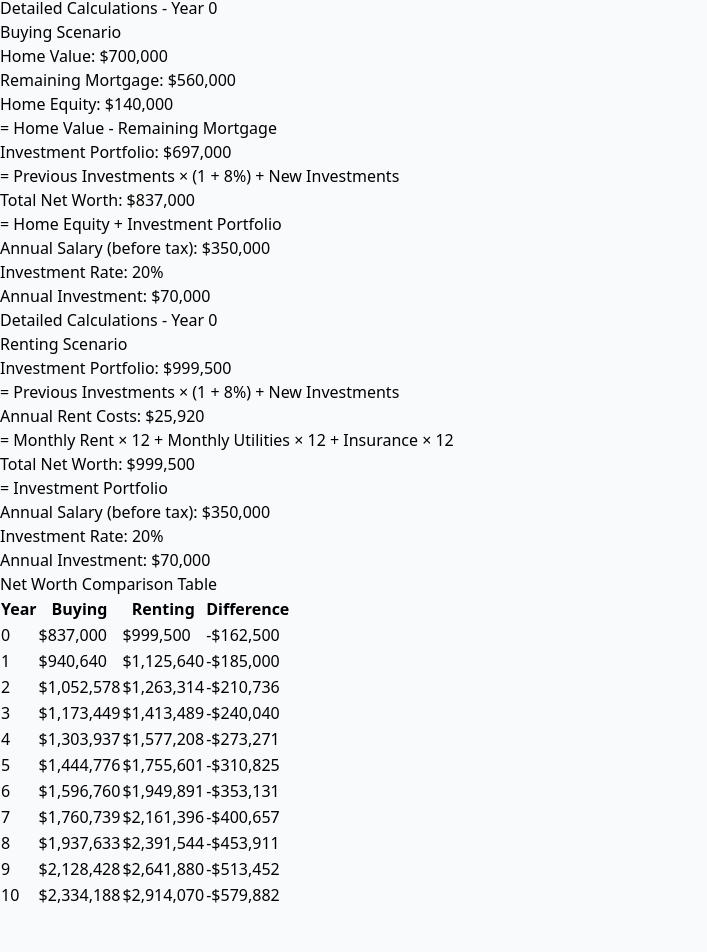
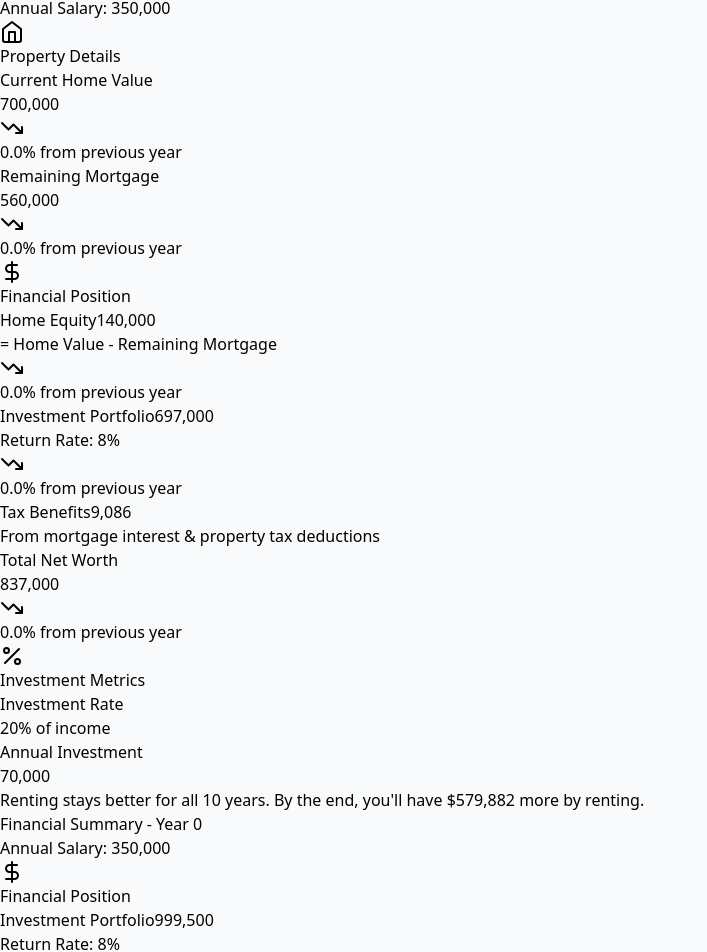
Before and after one commit to MaksimDan/housing-calculator, a React (Vite) app: page / in a window 1280 px wide. Shown: the part 1468-2420 px from the top of the page, without its empty margins (0-707 px from the left). Before the commit the page ends 2376 px from the top, so only its background shows below. Built offline with nearby package versions, Linux system fonts and the light colour scheme.

Commit message:
make the calculator OP

```diff
--- a/src/HousingCalculator.tsx
+++ b/src/HousingCalculator.tsx
@@ -1,5 +1,6 @@
 import React, { useState, useMemo } from "react";
 import { HelpCircle } from "lucide-react";
+import { TrendingUp, TrendingDown, Home, DollarSign, Percent } from 'lucide-react';
 import {
   LineChart,
   Line,
@@ -11,87 +12,171 @@ import {
   Legend,
 } from "recharts";
 
-// Detailed Math Card Component
-const DetailedMathCard = ({ data, showBuying }) => {
+const DetailedMathCard = ({ data, showBuying, previousYearData }) => {
   if (!data) return null;
 
-  const formatCurrency = (num) => `$${Math.abs(num).toLocaleString()}`;
+  const formatCurrency = (num) => {
+    if (num === undefined || num === null) return '$0';
+    return `${Math.abs(num).toLocaleString()}`;
+  };
+
+  const formatPercent = (num) => {
+    if (num === undefined || num === null) return '0.0%';
+    return `${Number(num).toFixed(1)}%`;
+  };
+
+  const calculateYearOverYearChange = (current, previous) => {
+    if (current === undefined || current === null ||
+      previous === undefined || previous === null ||
+      previous === 0) {
+      return null;
+    }
+    return ((current - previous) / previous) * 100;
+  };
+
+  const yearlyChanges = previousYearData ? {
+    homeValue: calculateYearOverYearChange(data.homeValue, previousYearData.homeValue),
+    netWorthBuying: calculateYearOverYearChange(data.buying, previousYearData.buying),
+    netWorthRenting: calculateYearOverYearChange(data.renting, previousYearData.renting),
+    homeEquity: calculateYearOverYearChange(data.homeEquity, previousYearData.homeEquity),
+    investmentsBuying: calculateYearOverYearChange(data.investmentsBuying, previousYearData.investmentsBuying),
+    investmentsRenting: calculateYearOverYearChange(data.investmentsRenting, previousYearData.investmentsRenting),
+    remainingLoan: calculateYearOverYearChange(data.remainingLoan, previousYearData.remainingLoan)
+  } : null;
+
+  const renderChangeIndicator = (change) => {
+    if (change === null) return null;
+    return (
+      <div className="text-xs text-gray-500 flex items-center gap-1">
+        {change > 0 ? (
+          <TrendingUp className="w-3 h-3 text-green-500" />
+        ) : (
+          <TrendingDown className="w-3 h-3 text-red-500" />
+        )}
+        {formatPercent(change)} from previous year
+      </div>
+    );
+  };
 
   return (
-    <div className="bg-white rounded-lg shadow-sm border border-gray-200 p-4 text-sm">
-      <h3 className="font-medium mb-3">
-        Detailed Calculations - Year {data.year}
+    <div className="bg-white rounded-lg shadow-sm border border-gray-200 p-6 space-y-6">
+      <div className="flex items-center justify-between">
+        <h3 className="text-lg font-semibold">
+          Financial Summary - Year {data.year}
         </h3>
+        <span className="text-sm text-gray-500">
+          Annual Salary: {formatCurrency(data.salary)}
+        </span>
+      </div>
 
       {showBuying ? (
-        <>
-          <div className="space-y-2">
-            <h4 className="font-medium text-blue-600">Buying Scenario</h4>
-            <div className="pl-4 space-y-1">
-              <div>Home Value: {formatCurrency(data.homeValue)}</div>
+        <div className="space-y-6">
+          <div className="border-b pb-4">
+            <h4 className="flex items-center gap-2 text-blue-600 font-medium mb-3">
+              <Home className="w-4 h-4" /> Property Details
+            </h4>
+            <div className="grid grid-cols-2 gap-4">
               <div>
-                Remaining Mortgage: {formatCurrency(data.remainingLoan)}
+                <div className="text-sm text-gray-600">Current Home Value</div>
+                <div className="font-medium">{formatCurrency(data.homeValue)}</div>
+                {renderChangeIndicator(yearlyChanges?.homeValue)}
               </div>
-              <div>Home Equity: {formatCurrency(data.homeEquity)}</div>
-              <div className="text-xs text-gray-500 pl-2">
-                = Home Value - Remaining Mortgage
-              </div>
-
-              <div className="mt-2">
-                Investment Portfolio: {formatCurrency(data.investmentsBuying)}
-              </div>
-              <div className="text-xs text-gray-500 pl-2">
-                = Previous Investments × (1 + {data.investmentReturn}%) + New
-                Investments
-              </div>
-
-              <div className="mt-2 font-medium">
-                Total Net Worth: {formatCurrency(data.buying)}
-              </div>
-              <div className="text-xs text-gray-500 pl-2">
-                = Home Equity + Investment Portfolio
+              <div>
+                <div className="text-sm text-gray-600">Remaining Mortgage</div>
+                <div className="font-medium">{formatCurrency(data.remainingLoan)}</div>
+                {renderChangeIndicator(yearlyChanges?.remainingLoan)}
               </div>
             </div>
           </div>
-        </>
-      ) : (
-        <>
-          <div className="space-y-2">
-            <h4 className="font-medium text-green-600">Renting Scenario</h4>
-            <div className="pl-4 space-y-1">
+
+          <div className="border-b pb-4">
+            <h4 className="flex items-center gap-2 text-blue-600 font-medium mb-3">
+              <DollarSign className="w-4 h-4" /> Financial Position
+            </h4>
+            <div className="space-y-3">
               <div>
-                Investment Portfolio: {formatCurrency(data.investmentsRenting)}
+                <div className="flex justify-between">
+                  <span className="text-sm text-gray-600">Home Equity</span>
+                  <span className="font-medium">{formatCurrency(data.homeEquity)}</span>
                 </div>
-              <div className="text-xs text-gray-500 pl-2">
-                = Previous Investments × (1 + {data.investmentReturn}%) + New
-                Investments
+                <div className="text-xs text-gray-500">= Home Value - Remaining Mortgage</div>
+                {renderChangeIndicator(yearlyChanges?.homeEquity)}
               </div>
-
-              <div className="mt-2">
-                Annual Rent Costs: {formatCurrency(data.annualRentCosts)}
+              <div>
+                <div className="flex justify-between">
+                  <span className="text-sm text-gray-600">Investment Portfolio</span>
+                  <span className="font-medium">{formatCurrency(data.investmentsBuying)}</span>
                 </div>
-              <div className="text-xs text-gray-500 pl-2">
-                = Monthly Rent × 12 + Monthly Utilities × 12 + Insurance × 12
+                <div className="text-xs text-gray-500">Return Rate: {data.investmentReturn}%</div>
+                {renderChangeIndicator(yearlyChanges?.investmentsBuying)}
               </div>
-
-              <div className="mt-2 font-medium">
-                Total Net Worth: {formatCurrency(data.renting)}
+              <div>
+                <div className="flex justify-between">
+                  <span className="text-sm text-gray-600">Tax Benefits</span>
+                  <span className="font-medium">{formatCurrency(data.yearlyTaxSavings)}</span>
                 </div>
-              <div className="text-xs text-gray-500 pl-2">
-                = Investment Portfolio
+                <div className="text-xs text-gray-500">From mortgage interest & property tax deductions</div>
               </div>
             </div>
           </div>
-        </>
+
+          <div>
+            <div className="flex justify-between items-baseline">
+              <h4 className="text-lg font-semibold text-blue-600">Total Net Worth</h4>
+              <span className="text-xl font-bold">{formatCurrency(data.buying)}</span>
+            </div>
+            {renderChangeIndicator(yearlyChanges?.netWorthBuying)}
+          </div>
+        </div>
+      ) : (
+        <div className="space-y-6">
+          <div className="border-b pb-4">
+            <h4 className="flex items-center gap-2 text-green-600 font-medium mb-3">
+              <DollarSign className="w-4 h-4" /> Financial Position
+            </h4>
+            <div className="space-y-3">
+              <div>
+                <div className="flex justify-between">
+                  <span className="text-sm text-gray-600">Investment Portfolio</span>
+                  <span className="font-medium">{formatCurrency(data.investmentsRenting)}</span>
+                </div>
+                <div className="text-xs text-gray-500">Return Rate: {data.investmentReturn}%</div>
+                {renderChangeIndicator(yearlyChanges?.investmentsRenting)}
+              </div>
+              <div>
+                <div className="flex justify-between">
+                  <span className="text-sm text-gray-600">Annual Housing Costs</span>
+                  <span className="font-medium">{formatCurrency(data.annualRentCosts)}</span>
+                </div>
+                <div className="text-xs text-gray-500">Including rent, utilities, and insurance</div>
+              </div>
+            </div>
+          </div>
+
+          <div>
+            <div className="flex justify-between items-baseline">
+              <h4 className="text-lg font-semibold text-green-600">Total Net Worth</h4>
+              <span className="text-xl font-bold">{formatCurrency(data.renting)}</span>
+            </div>
+            {renderChangeIndicator(yearlyChanges?.netWorthRenting)}
+          </div>
+        </div>
       )}
 
-      <div className="mt-4 pt-2 border-t">
-        <div className="text-xs text-gray-600">
-          <div>Annual Salary (before tax): {formatCurrency(data.salary)}</div>
-          <div>Investment Rate: {data.investmentRate}%</div>
+      <div className="pt-4 border-t">
+        <h4 className="flex items-center gap-2 text-gray-600 font-medium mb-2">
+          <Percent className="w-4 h-4" /> Investment Metrics
+        </h4>
+        <div className="grid grid-cols-2 gap-4 text-sm">
           <div>
-            Annual Investment:{" "}
+            <div className="text-gray-600">Investment Rate</div>
+            <div className="font-medium">{data.investmentRate}% of income</div>
+          </div>
+          <div>
+            <div className="text-gray-600">Annual Investment</div>
+            <div className="font-medium">
               {formatCurrency((data.salary * data.investmentRate) / 100)}
+            </div>
           </div>
         </div>
       </div>
@@ -373,7 +458,7 @@ const HousingCalculator = () => {
 
   return (
     <div className="min-h-screen bg-white p-6">
-      <div className="max-w-7xl mx-auto">
+      <div className="max-w-screen-2xl mx-auto">
         <div className="mb-8">
           <h1 className="text-2xl font-light text-gray-800 mb-4">
             Net Worth Calculator: Buy vs. Rent
@@ -668,8 +753,19 @@ const HousingCalculator = () => {
         </div>
 
         {/* Graph Section with Math Details */}
-<div className="grid grid-cols-1 lg:grid-cols-3 gap-6">
-          <div className="lg:col-span-2 bg-white rounded-lg shadow-sm border border-gray-200 p-6">
+        <div className="grid grid-cols-4 gap-6">
+          <div className="space-y-4">
+            <DetailedMathCard
+              data={activePoint || projectionData[0]}
+              previousYearData={activePoint ?
+                projectionData[Math.max(0, projectionData.findIndex(d => d === activePoint) - 1)]
+                : null
+              }
+              showBuying={true}
+            />
+          </div>
+
+          <div className="col-span-2 bg-white rounded-lg shadow-sm border border-gray-200 p-6">
             <div className="h-96">
               <ResponsiveContainer width="100%" height="100%">
                 <LineChart
@@ -786,10 +882,10 @@ const HousingCalculator = () => {
           <div className="space-y-4">
             <DetailedMathCard
               data={activePoint || projectionData[0]}
-              showBuying={true}
-            />
-            <DetailedMathCard
-              data={activePoint || projectionData[0]}
+              previousYearData={activePoint ?
+                projectionData[Math.max(0, projectionData.findIndex(d => d === activePoint) - 1)]
+                : null
+              }
               showBuying={false}
             />
           </div>
@@ -836,8 +932,7 @@ const HousingCalculator = () => {
                         ${Math.abs(row.renting).toLocaleString()}
                       </td>
                       <td
-                        className={`px-4 py-2 text-right font-medium ${
-                          difference >= 0 ? "text-blue-600" : "text-green-600"
+                        className={`px-4 py-2 text-right font-medium ${difference >= 0 ? "text-blue-600" : "text-green-600"
                           }`}
                       >
                         {difference >= 0 ? "+" : "-"}$
```
Lines whose indentation alone changed are shown as unchanged.
